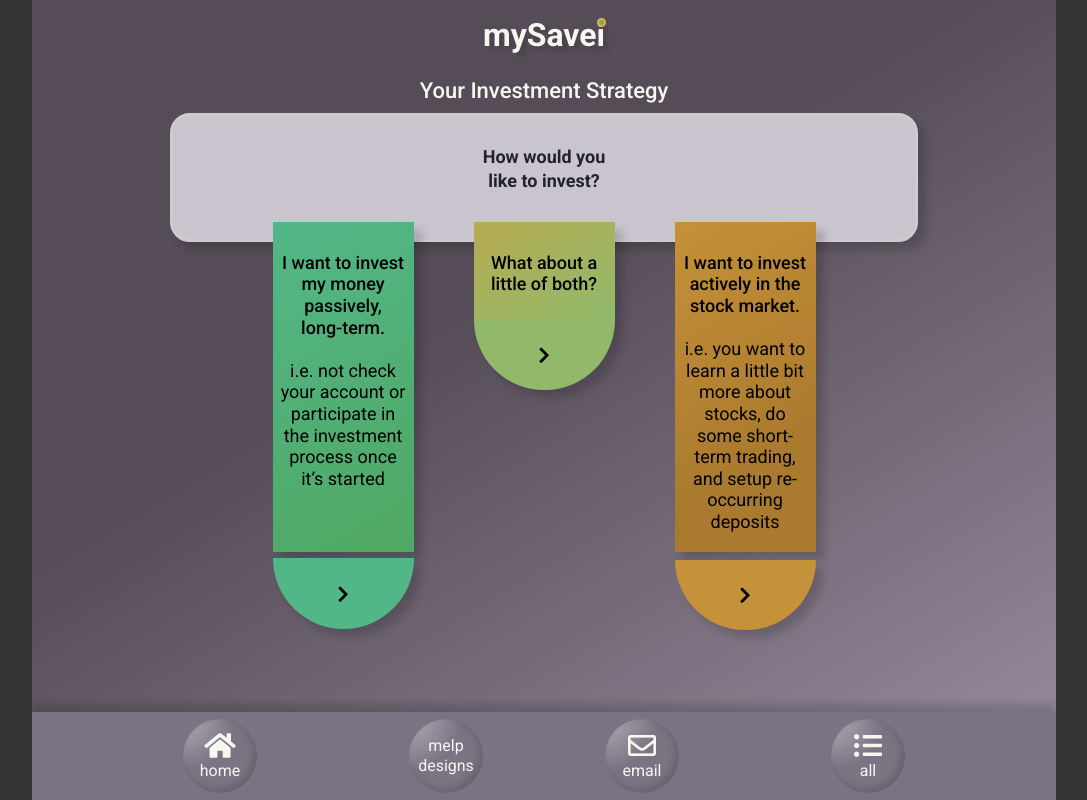
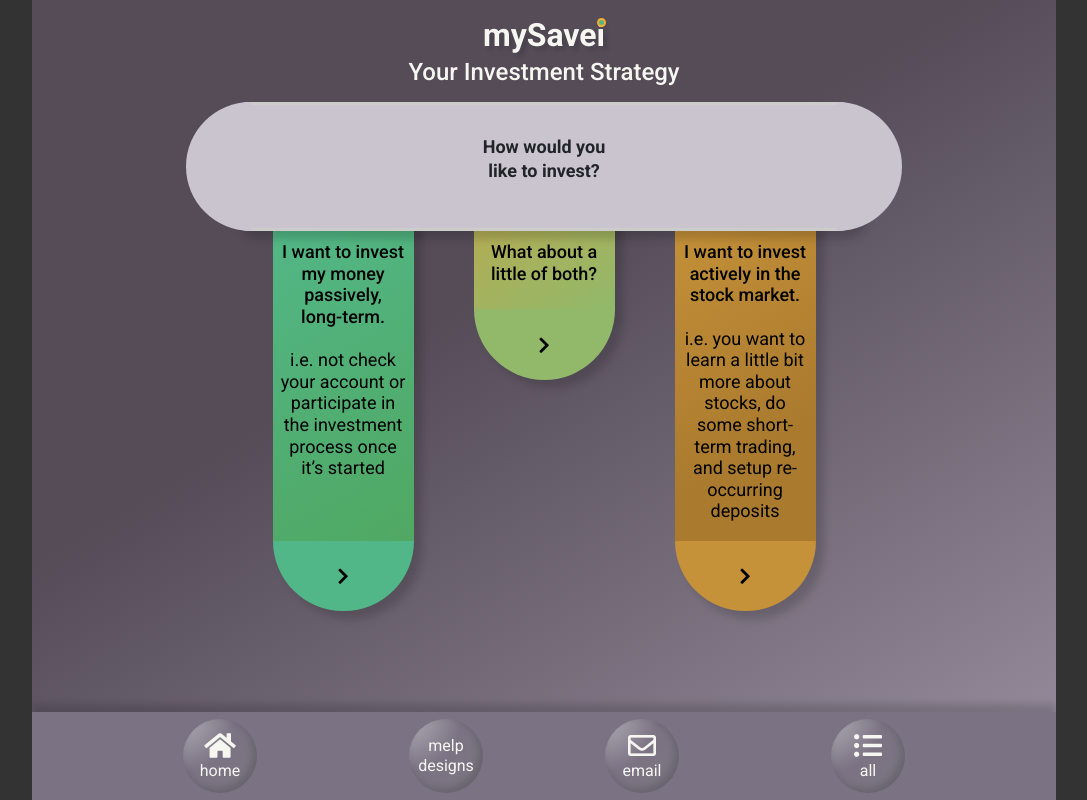
Before and after one commit to melanierosson/mysavei, a React (Create React App) app: page /step2 in a window 1280 px wide. Shown: the whole page, without its empty margins (96-1183 px from the left). Built offline with nearby package versions, Linux system fonts and the light colour scheme.

Commit message:
more styles refinements

```diff
--- a/src/components/Footer.js
+++ b/src/components/Footer.js
@@ -8,11 +8,9 @@
             <section id="footer-home" className="footer-nav col-3">
                 <Link to="/" exact>
                     <p className="footer-nav-link">
-                        <span className="footer-nav-span" style={{ marginBottom: '-10px' }}>
+                        <span className="footer-nav-link">
                             <i class="fas fa-home"></i>
-                        </span>
-                        <br />
-                        <span className="footer-nav-span" style={{ marginTop: '-10px' }}>
+                            <br/>
                             home
                         </span>
                     </p>
@@ -43,11 +41,9 @@
             <section id="footer-all" className="footer-nav col-3">
                 <Link to="/all">
                     <p className="footer-nav-link">
-                        <span className="footer-nav-link" style={{ marginBottom: '-10px' }}>
+                        <span className="footer-nav-link">
                             <i class="fas fa-list-ul"></i>
-                        </span>
-                        <br/>
-                        <span className="footer-nav-link" style={{ marginTop: '-10px' }}>
+                            <br/>
                             all
                         </span>
                     </p>
--- a/src/css/step2.css
+++ b/src/css/step2.css
@@ -1,15 +1,37 @@
 #step2-page #step2-question {
   display: flex;
+  flex-direction: row;
+  align-content: center;
   align-items: center;
-  justify-content: center;
-  max-width: 748px;
+  justify-content: space-between;
+  max-width: 630px;
   height: 129px;
-  border-radius: 60px;
+  border-radius: 100%;
+  z-index: 30;
 }
 @media screen and (max-width: 400px) {
   #step2-page #step2-question {
     max-width: 345px;
   }
+}
+#step2-page #step2-question div {
+  background-color: #CAC4CE;
+  display: inline-block;
+}
+#step2-page #step2-question .right,
+#step2-page #step2-question .left {
+  height: 129px;
+  width: 64.5px;
+}
+#step2-page #step2-question .right {
+  border-bottom-right-radius: 129px;
+  border-top-right-radius: 129px;
+  margin-right: -70px;
+}
+#step2-page #step2-question .left {
+  border-bottom-left-radius: 129px;
+  border-top-left-radius: 129px;
+  margin-left: -70px;
 }
 #step2-page ul.options-list {
   display: flex;
@@ -49,7 +71,7 @@
   background: linear-gradient(329deg, #50A862 0%, #52B788 100%);
 }
 #step2-page ul.options-list li#passive-option div.bottom-2 {
-  transform: translate(-8px, 69px);
+  transform: translate(-8px, 62px);
   background-color: #52B788;
 }
 #step2-page ul.options-list li#both-option {
@@ -66,7 +88,7 @@
   background: linear-gradient(329deg, #AA7A2E 30%, #C59139 100%);
 }
 #step2-page ul.options-list li#active-option div.bottom-2 {
-  transform: translate(-8px, 27px);
+  transform: translate(-8px, 19px);
   background-color: #C59139;
 }
 #step2-page ul.options-list li div.bottom-2 {
--- a/src/pages/SecondStep.js
+++ b/src/pages/SecondStep.js
@@ -8,12 +8,14 @@
     <>
         <Title/>
         <main id="step2-page" class="content-page">
-            <h3 className="subtitle">Your Investment Strategy</h3>
+            <h2 className="subtitle">Your Investment Strategy</h2>
 
             <section id="step2-question" className="component-content">
+                <div className="left"></div>
                 <p id="step2-q-text" className="text-center fw-medium">
                     How would you<br/>like to invest?
                 </p>
+                <div className="right"></div>
             </section>
 
             <UserOptions />
--- a/src/scss/step2.scss
+++ b/src/scss/step2.scss
@@ -3,13 +3,36 @@
 #step2-page {
     #step2-question {
         display:flex;
+        flex-direction:row;
+        align-content:center;
         align-items:center;
-        justify-content:center;
-        max-width:748px;
+        justify-content:space-between;
+        max-width:630px;
         height:129px;
-        border-radius:60px;
+        border-radius:100%;
+        z-index:30;
         @media screen and (max-width:400px) {
             max-width:345px;
+        }
+        $size: 64.5px;
+        div {
+        background-color:$bgGrey;
+        display: inline-block;
+        }
+        .right,
+        .left {
+        height: $size * 2;
+        width: $size;
+        }
+        .right {
+            border-bottom-right-radius: $size * 2;
+            border-top-right-radius: $size * 2;
+            margin-right:-70px;
+        }
+        .left {
+            border-bottom-left-radius: $size * 2;
+            border-top-left-radius: $size * 2;
+            margin-left:-70px;
         }
     }
 
@@ -46,7 +69,7 @@
                 background-color: $bgTqGreen;
                 background: $gradientTq;
                 div.bottom-2 {
-                    transform: translate(-8px,69px);
+                    transform: translate(-8px,62px);
                     background-color:$hvrTqGreen;
                 }
             }
@@ -63,7 +86,7 @@
                 background-color: $bgGold;
                 background: $gradientOrange;
                 div.bottom-2 {
-                    transform: translate(-8px,27px);
+                    transform: translate(-8px,19px);
                     background-color:$bgGold;
                 }
             }
```
Also changed, not shown: src/scss/footer.css (deleted, +0 -87 lines), src/scss/home.css (deleted, +0 -89 lines), 1 other file (tests, documents, lock files or other folders).
